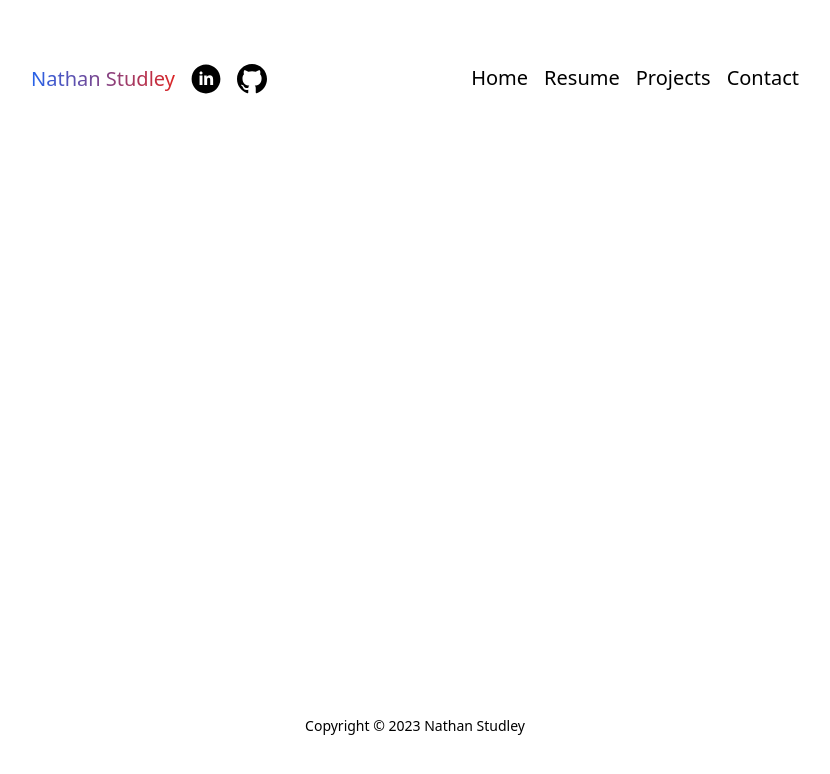
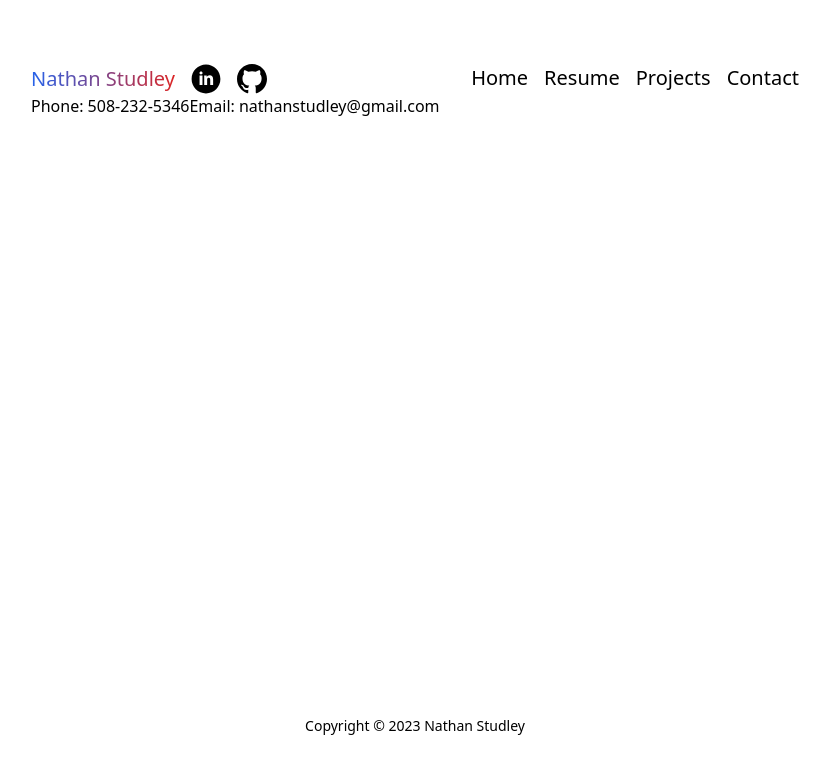
Before and after one commit to NathanStudley/nathanstudley.github.io, a React (Create React App) app: page /contact in a window 1280 px wide. Shown: the top 774 px of the page, without its empty margins (225-1055 px from the left). Built offline with nearby package versions, Linux system fonts and the light colour scheme.

Commit message:
initialize contact page

```diff
--- a/src/Pages/Contact.js
+++ b/src/Pages/Contact.js
@@ -2,6 +2,8 @@
 function Contact() {
     return (
         <div>
+            <span>Phone: 508-232-5346</span>
+            <span>Email: nathanstudley@gmail.com</span>
         </div>
     );
 }
```
